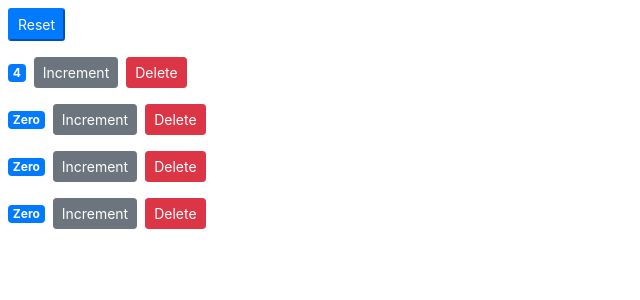
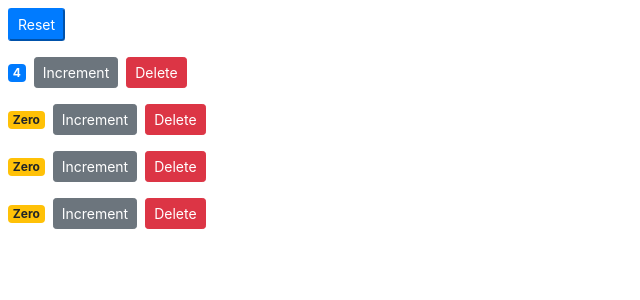
Before and after one commit to nilankh/counter-app, a React (Create React App) app: page / in a window 1280 px wide. Shown: the top 300 px of the page, without its empty margins (0-640 px from the left). Built offline with nearby package versions, Linux system fonts and the light colour scheme.

Commit message:
Removing the local state step1

```diff
--- a/src/components/counter.jsx
+++ b/src/components/counter.jsx
@@ -1,21 +1,9 @@
 import React, { Component } from 'react'
 
 class counter extends Component {
-  constructor(props) {
-    super(props)
 
-    this.state = {
-      value: this.props.counter.value,
-    }
-    // this.handleIncrement = this.handleIncrement.bind(this)
-  }
 
-  handleIncrement = (product) => {
-    console.log(product)
-    this.setState({
-      value: this.state.value + 1,
-    })
-  }
+
 
   render() {
     // console.log('props', this.props)
@@ -25,7 +13,7 @@ class counter extends Component {
         <span className={this.getBadgeClasses()}>{this.formatCount()}</span>
         <button
           onClick={() => {
-            this.handleIncrement(1)
+            this.props.OnIncrement(this.props.counter)
           }}
           className='btn btn-secondary btn-sm'
         >
@@ -42,12 +30,12 @@ class counter extends Component {
   }
   getBadgeClasses() {
     let classes = 'badge m-2 badge-'
-    classes += this.state.count === 0 ? 'warning' : 'primary'
+    classes += this.props.counter.value === 0 ? 'warning' : 'primary'
     return classes
   }
 
   formatCount() {
-    const { value } = this.state
+    const { value } = this.props.counter
     return value === 0 ? 'Zero' : value
   }
 }
```
